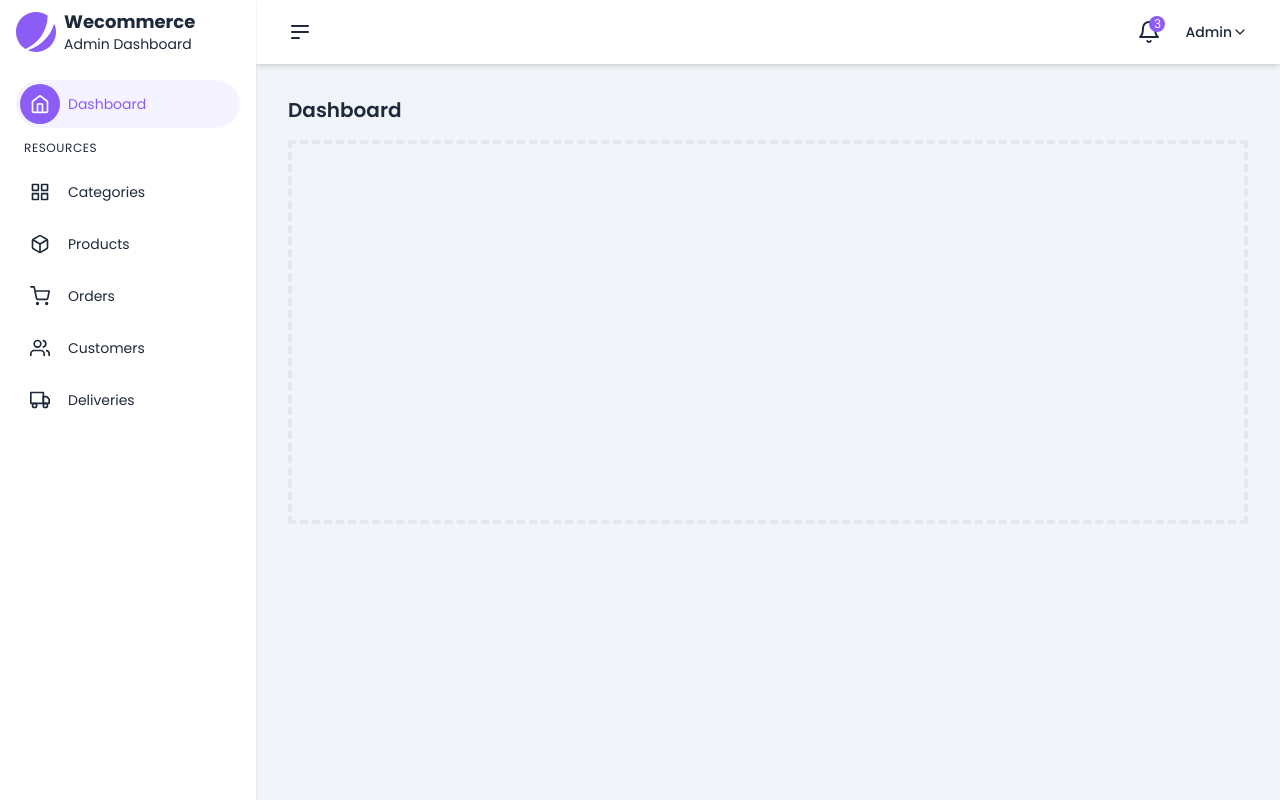
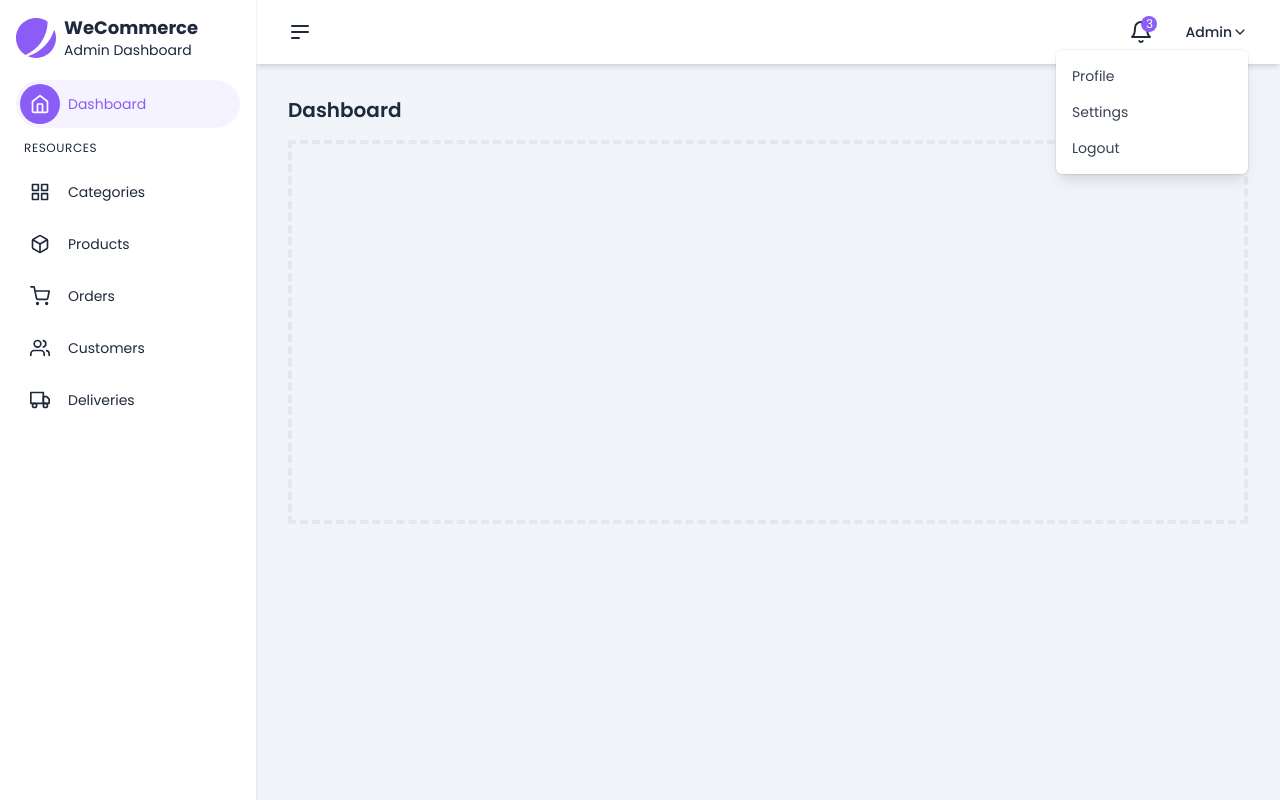
Before and after one commit to mostafizurhimself/react-fundamentals, a React (Vite) app: page / in a window 1280 px wide. Both pictures are taken after a click on the button "Admin". Built offline with nearby package versions, Linux system fonts and the light colour scheme.

Commit message:
feat: add dropdown interactivity

```diff
--- a/src/app.tsx
+++ b/src/app.tsx
@@ -1,8 +1,8 @@
-import { useEffect, useState } from "react";
+import clsx from "clsx";
+import { useState } from "react";
 import Dashboard from "./components/dashboard";
 import Header from "./components/header";
 import Sidebar from "./components/sidebar";
-import clsx from "clsx";
 
 export default function App() {
   const [isCollapsed, setIsCollapsed] = useState(false);
@@ -11,27 +11,15 @@ export default function App() {
     setIsCollapsed(!isCollapsed);
   };
 
-  // console.log({ isCollapsed });
-
-  // useEffect(() => {
-  //   const handleKeyPress = (e: KeyboardEvent) => {
-  //     console.log({ key: e.key });
-
-  //     if (e.key === "x") {
-  //       setIsCollapsed(true);
-  //     }
-  //   };
-
-  //   window.addEventListener("keypress", handleKeyPress);
-
-  //   return () => {
-  //     window.removeEventListener("keypress", handleKeyPress);
-  //   };
-  // }, []);
-
   return (
     <div className="w-full flex">
-      <Sidebar isCollapsed={isCollapsed} onClose={toggleSidebar} />
+      <Sidebar
+        className={clsx(
+          isCollapsed ? "w-[80px] translate-x-[-80px]" : "w-64 translate-x-0"
+        )}
+        isCollapsed={isCollapsed}
+        onClose={toggleSidebar}
+      />
       <div
         className={clsx(
           "flex-1 bg-slate-100 ms-0",
--- a/src/components/app-logo.tsx
+++ b/src/components/app-logo.tsx
@@ -1,14 +1,19 @@
+import clsx from "clsx";
+
 type AppLogoProps = {
   className?: string;
   height?: number;
   width?: number;
+  isCollapsed?: boolean;
 };
 
-const AppLogo = ({ className, height, width }: AppLogoProps) => {
+const AppLogo = ({ className, height, width, isCollapsed }: AppLogoProps) => {
   return (
+    <div className="flex items-center gap-2">
+      <div className={clsx("flex-shrink-0", className)}>
         <svg
           viewBox="0 0 48 48"
-      className={`fill-current text-primary-500 ${className}`}
+          className={`fill-current text-primary-500`}
           xmlns="http://www.w3.org/2000/svg"
           height={height}
           width={width}
@@ -16,6 +21,14 @@ const AppLogo = ({ className, height, width }: AppLogoProps) => {
           <path d="M11.395 44.428C4.557 40.198 0 32.632 0 24 0 10.745 10.745 0 24 0a23.891 23.891 0 0113.997 4.502c-.2 17.907-11.097 33.245-26.602 39.926z" />
           <path d="M14.134 45.885A23.914 23.914 0 0024 48c13.255 0 24-10.745 24-24 0-3.516-.756-6.856-2.115-9.866-4.659 15.143-16.608 27.092-31.75 31.751z" />
         </svg>
+      </div>
+      {!isCollapsed && (
+        <div>
+          <h4 className="font-bold text-lg leading-6 ">WeCommerce</h4>
+          <p className="text-sm leading-5 ">Admin Dashboard</p>
+        </div>
+      )}
+    </div>
   );
 };
 
--- a/src/components/header.tsx
+++ b/src/components/header.tsx
@@ -1,6 +1,8 @@
 import { FC } from "react";
 import { FiBell, FiChevronDown } from "react-icons/fi";
 import { HiOutlineMenuAlt2 } from "react-icons/hi";
+import ProfileDropdown from "./profile-dropdown";
+import NotificationDropdown from "./notification-dropdown";
 
 type HeaderProps = {
   onClick: () => void;
@@ -14,16 +16,8 @@ const Header: FC<HeaderProps> = ({ onClick }) => {
       </button>
 
       <div className="ms-auto flex items-center gap-6">
-        <button className="relative">
-          <FiBell size={24} />
-          <span className="inline-block h-4 w-4 bg-primary-500 text-xs text-white rounded-full absolute -top-1 -right-1">
-            3
-          </span>
-        </button>
-        <button className="flex items-center">
-          <span className="text-sm font-medium">Admin</span>
-          <FiChevronDown />
-        </button>
+        <NotificationDropdown />
+        <ProfileDropdown />
       </div>
     </header>
   );
--- /dev/null
+++ b/src/components/notification-dropdown.tsx
@@ -0,0 +1,84 @@
+import clsx from "clsx";
+import { FC, useState } from "react";
+import { FiBell } from "react-icons/fi";
+
+type NotificationDropdownProps = {};
+
+const notifications = [
+  {
+    id: 1,
+    title: "New message",
+    description: "You have a new message from John Doe",
+    time: "2m ago",
+  },
+  {
+    id: 2,
+    title: "New order placed",
+    description: "New order has been placed by Jane Doe",
+    time: "1h ago",
+  },
+  {
+    id: 3,
+    title: "New customer registered",
+    description: "New customer has registered",
+    time: "5h ago",
+  },
+  {
+    id: 4,
+    title: "Product out of stock",
+    description: "Product has gone out of stock",
+    time: "1d ago",
+  },
+];
+
+const NotificationDropdown: FC<NotificationDropdownProps> = ({}) => {
+  const [isOpen, setIsOpen] = useState(false);
+
+  return (
+    <div className="relative flex items-center">
+      <button
+        className="relative hover:text-primary-500 hover:bg-primary-50 p-2 rounded-full transition-colors duration-150"
+        onClick={() => setIsOpen(!isOpen)}
+      >
+        <FiBell size={24} />
+        <span className="inline-block h-4 w-4 bg-primary-500 text-xs text-white rounded-full absolute top-1 right-1">
+          3
+        </span>
+      </button>
+
+      <div
+        className={clsx(
+          "absolute right-0 top-full w-80 bg-white rounded-md shadow-lg ring-1 ring-black ring-opacity-5",
+          isOpen ? "block" : "hidden"
+        )}
+      >
+        <div className="p-4 border-b">
+          <h2 className="text-lg font-semibold">Notifications</h2>
+        </div>
+        <div className="divide-y">
+          {notifications.map((notification) => (
+            <div key={notification.id} className="p-4">
+              <div className="flex items-center justify-between">
+                <h3 className="text-sm font-semibold">{notification.title}</h3>
+                <small className="text-xs text-gray-400">
+                  {notification.time}
+                </small>
+              </div>
+              <p className="text-sm text-gray-500">
+                {notification.description}
+              </p>
+            </div>
+          ))}
+        </div>
+
+        <div className="p-4 border-t text-center">
+          <a href="#" className="text-primary-500 text-sm font-semibold">
+            View all
+          </a>
+        </div>
+      </div>
+    </div>
+  );
+};
+
+export default NotificationDropdown;
--- /dev/null
+++ b/src/components/profile-dropdown.tsx
@@ -0,0 +1,46 @@
+import clsx from "clsx";
+import { FC, useState } from "react";
+import { FiChevronDown } from "react-icons/fi";
+
+type ProfileDropdownProps = {};
+
+const ProfileDropdown: FC<ProfileDropdownProps> = ({}) => {
+  const [isOpen, setIsOpen] = useState(false);
+
+  return (
+    <div className="relative">
+      <button className="flex items-center" onClick={() => setIsOpen(!isOpen)}>
+        <span className="text-sm font-medium">Admin</span>
+        <FiChevronDown />
+      </button>
+
+      <div
+        className={clsx(
+          "absolute right-0 w-48 mt-2 py-2 bg-white rounded-md shadow-lg ring-1 ring-black ring-opacity-5",
+          isOpen ? "block" : "hidden"
+        )}
+      >
+        <a
+          href="#"
+          className="block px-4 py-2 text-sm text-gray-700 hover:bg-gray-100"
+        >
+          Profile
+        </a>
+        <a
+          href="#"
+          className="block px-4 py-2 text-sm text-gray-700 hover:bg-gray-100"
+        >
+          Settings
+        </a>
+        <a
+          href="#"
+          className="block px-4 py-2 text-sm text-gray-700 hover:bg-gray-100"
+        >
+          Logout
+        </a>
+      </div>
+    </div>
+  );
+};
+
+export default ProfileDropdown;
--- a/src/components/sidebar.tsx
+++ b/src/components/sidebar.tsx
@@ -5,6 +5,7 @@ import { clsx } from "clsx";
 
 type SidebarProps = {
   isCollapsed: boolean;
+  className?: string;
   onClose: () => void;
 };
 
@@ -14,20 +15,11 @@ const Sidebar = (props: SidebarProps) => {
       <aside
         className={clsx(
           "h-screen shadow absolute bg-white transform  md:translate-x-0 z-20 transition-width duration-150",
-          props.isCollapsed ? "w-[80px]" : "w-64",
-          props.isCollapsed ? "translate-x-[-80px]" : "translate-x-0"
+          props.className
         )}
       >
-        <div className="h-16 flex gap-2 items-center p-4">
-          <div className="flex-shrink-0">
-            <AppLogo height={40} />
-          </div>
-          {!props.isCollapsed && (
-            <div>
-              <h4 className="font-bold text-lg leading-6 ">Wecommerce</h4>
-              <p className="text-sm leading-5 ">Admin Dashboard</p>
-            </div>
-          )}
+        <div className="h-16 p-4">
+          <AppLogo height={40} isCollapsed={props.isCollapsed} />
         </div>
         <ul className="p-4 space-y-1">
           {menu.map((item, index) => (
```
Lines whose indentation alone changed are shown as unchanged.
